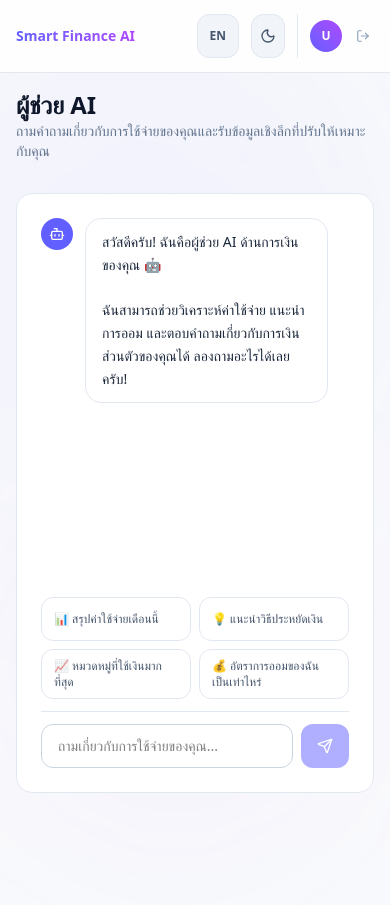
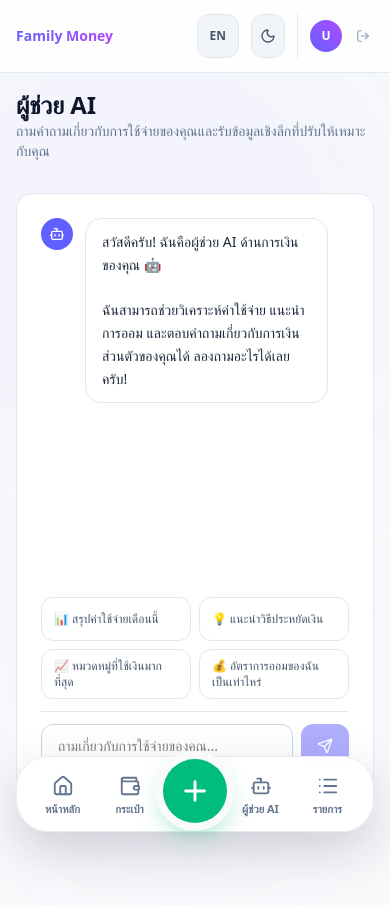
Before and after one commit to tanakornkdp/family-money-tracker, a Next.js app: page /assistant in a window 390 px wide. Before the commit the page ends 852 px from the top, so only its background shows below. Built offline with nearby package versions, Linux system fonts and the light colour scheme; no server answers.

Commit message:
feat: add mobile finance shell and quick actions

```diff
--- a/app/(dashboard)/dashboard/page.tsx
+++ b/app/(dashboard)/dashboard/page.tsx
@@ -34,6 +34,8 @@ import StackedExpenseChart from "@/components/dashboard/StackedExpenseChart";
 import CategoryBreakdownChart from "@/components/dashboard/CategoryBreakdownChart";
 import { getCardsWithBalance } from "@/services/creditCards";
 import AiInsightCard from "@/components/dashboard/AiInsightCard";
+import Link from "next/link";
+import { Camera, Image as ImageIcon, Mic, QrCode, Sparkles } from "lucide-react";
 
 async function getServerLocale(): Promise<Locale> {
   const cookieStore = await cookies();
@@ -127,6 +129,28 @@ export default async function DashboardPage({
 
   return (
     <div className="space-y-8">
+      <section className="md:hidden rounded-[2rem] bg-white p-5 shadow-sm ring-1 ring-slate-200/80 dark:bg-slate-900 dark:ring-slate-800">
+        <div className="flex items-start justify-between gap-4">
+          <div>
+            <p className="text-xs font-semibold text-slate-400">มุมมองของฉัน</p>
+            <h1 className="mt-1 text-xl font-bold text-slate-900 dark:text-white">สรุปการเงิน</h1>
+          </div>
+          <Link href="/assistant" className="rounded-full bg-emerald-50 p-2.5 text-emerald-600 dark:bg-emerald-950/50 dark:text-emerald-300" aria-label="เปิดผู้ช่วย AI"><Sparkles size={20} /></Link>
+        </div>
+        <div className="mt-5 grid grid-cols-2 divide-x divide-slate-200 rounded-2xl bg-slate-50 p-3 dark:divide-slate-700 dark:bg-slate-800/70">
+          <div className="px-2"><p className="text-xs text-slate-400">รายรับเดือนนี้</p><p className="mt-1 text-lg font-bold text-emerald-600">{formatCurrency(kpis.totalIncome, currency)}</p></div>
+          <div className="px-3"><p className="text-xs text-slate-400">รายจ่ายเดือนนี้</p><p className="mt-1 text-lg font-bold text-rose-500">{formatCurrency(kpis.totalExpense, currency)}</p></div>
+        </div>
+        <div className="mt-5 grid grid-cols-4 gap-2">
+          {[
+            { href: "/receipts", label: "ถ่ายสลิป", icon: Camera },
+            { href: "/receipts", label: "คลังภาพ", icon: ImageIcon },
+            { href: "/assistant", label: "พูดกับ AI", icon: Mic },
+            { href: "/receipts", label: "สแกน QR", icon: QrCode },
+          ].map(({ href, label, icon: Icon }) => <Link key={label} href={href} className="flex min-h-20 flex-col items-center justify-center gap-2 rounded-2xl bg-emerald-50 text-[11px] font-semibold text-emerald-700 dark:bg-emerald-950/40 dark:text-emerald-300"><Icon size={21} /><span>{label}</span></Link>)}
+        </div>
+      </section>
+
       <div className="flex flex-col sm:flex-row sm:items-end sm:justify-between gap-4">
         <DashboardHeader />
         <HouseholdViewSwitcher
--- a/app/(dashboard)/layout.tsx
+++ b/app/(dashboard)/layout.tsx
@@ -3,6 +3,7 @@ import Topbar from "@/components/layout/Topbar";
 import { createClient } from "@/lib/supabase/server";
 import { getUserSettings } from "@/services/userSettings";
 import PageTransition from "@/components/layout/PageTransition";
+import MobileShell from "@/components/layout/MobileShell";
 
 export default async function DashboardLayout({
   children,
@@ -30,12 +31,13 @@ export default async function DashboardLayout({
 
         <div className="flex">
           <Sidebar />
-          <main className="flex-1 p-4 sm:p-6 lg:p-8 min-h-[calc(100vh-65px)]">
+            <main className="flex-1 p-4 pb-28 sm:p-6 sm:pb-6 lg:p-8 min-h-[calc(100vh-65px)]">
             <div className="max-w-6xl mx-auto">
               <PageTransition>{children}</PageTransition>
             </div>
           </main>
         </div>
+        <MobileShell />
       </div>
     </div>
   );
--- /dev/null
+++ b/components/layout/MobileShell.tsx
@@ -0,0 +1,69 @@
+"use client";
+
+import Link from "next/link";
+import { usePathname } from "next/navigation";
+import { Bot, Home, List, Plus, Wallet, X } from "lucide-react";
+import clsx from "clsx";
+import { useState } from "react";
+import ChatWindow from "@/components/assistant/ChatWindow";
+import TransactionForm from "@/components/transactions/TransactionForm";
+
+const navItems = [
+  { href: "/dashboard", label: "หน้าหลัก", icon: Home },
+  { href: "/budget", label: "กระเป๋า", icon: Wallet },
+  { href: "/transactions", label: "รายการ", icon: List },
+];
+
+export default function MobileShell() {
+  const pathname = usePathname();
+  const [panel, setPanel] = useState<"assistant" | "transaction" | null>(null);
+
+  return (
+    <>
+      <div className="md:hidden fixed inset-x-0 bottom-0 z-40 px-4 pb-[max(0.75rem,env(safe-area-inset-bottom))] pointer-events-none">
+        <nav className="relative mx-auto flex max-w-md items-end justify-between rounded-[2rem] border border-slate-200/80 bg-white/95 px-3 pb-2 pt-3 shadow-[0_18px_50px_rgba(15,23,42,0.18)] backdrop-blur-xl pointer-events-auto dark:border-slate-800 dark:bg-slate-900/95">
+          {navItems.slice(0, 2).map(({ href, label, icon: Icon }) => {
+            const active = pathname === href || pathname.startsWith(`${href}/`);
+            return (
+              <Link key={href} href={href} className={clsx("flex w-20 flex-col items-center gap-1 rounded-2xl px-2 py-1.5 text-[11px] font-semibold transition", active ? "bg-emerald-50 text-emerald-700 dark:bg-emerald-950/50 dark:text-emerald-300" : "text-slate-500 dark:text-slate-400")}>
+                <Icon size={22} strokeWidth={active ? 2.5 : 2} />
+                <span>{label}</span>
+              </Link>
+            );
+          })}
+
+          <button type="button" aria-label="เพิ่มรายการ" onClick={() => setPanel("transaction")} className="-mt-12 flex h-16 w-16 shrink-0 items-center justify-center rounded-full bg-emerald-500 text-white shadow-[0_10px_24px_rgba(16,185,129,0.42)] ring-8 ring-slate-50 transition active:scale-95 dark:ring-slate-950">
+            <Plus size={32} strokeWidth={2.2} />
+          </button>
+
+          <button type="button" aria-label="ผู้ช่วย AI" onClick={() => setPanel("assistant")} className={clsx("flex w-20 flex-col items-center gap-1 rounded-2xl px-2 py-1.5 text-[11px] font-semibold transition", panel === "assistant" ? "bg-emerald-50 text-emerald-700 dark:bg-emerald-950/50 dark:text-emerald-300" : "text-slate-500 dark:text-slate-400")}>
+            <Bot size={22} />
+            <span>ผู้ช่วย AI</span>
+          </button>
+
+          <Link href="/transactions" className={clsx("flex w-20 flex-col items-center gap-1 rounded-2xl px-2 py-1.5 text-[11px] font-semibold transition", pathname.startsWith("/transactions") ? "bg-emerald-50 text-emerald-700 dark:bg-emerald-950/50 dark:text-emerald-300" : "text-slate-500 dark:text-slate-400")}>
+            <List size={22} />
+            <span>{navItems[2].label}</span>
+          </Link>
+        </nav>
+      </div>
+
+      {panel && (
+        <div className="md:hidden fixed inset-0 z-50 flex items-end bg-slate-950/35 p-0 backdrop-blur-[2px]" role="dialog" aria-modal="true">
+          <div className="max-h-[88vh] w-full overflow-hidden rounded-t-[2rem] border border-slate-200 bg-slate-50 shadow-2xl dark:border-slate-800 dark:bg-slate-950">
+            <div className="flex items-center justify-between border-b border-slate-200 px-5 py-4 dark:border-slate-800">
+              <div>
+                <div className="mx-auto mb-3 h-1.5 w-12 rounded-full bg-slate-300 dark:bg-slate-700" />
+                <h2 className="text-lg font-bold text-slate-900 dark:text-white">{panel === "assistant" ? "ผู้ช่วย AI" : "รายการใหม่"}</h2>
+              </div>
+              <button type="button" aria-label="ปิด" onClick={() => setPanel(null)} className="rounded-full p-2 text-slate-500 hover:bg-slate-200 dark:hover:bg-slate-800"><X size={20} /></button>
+            </div>
+            <div className="max-h-[calc(88vh-76px)] overflow-y-auto p-4">
+              {panel === "assistant" ? <ChatWindow /> : <TransactionForm />}
+            </div>
+          </div>
+        </div>
+      )}
+    </>
+  );
+}
--- a/components/layout/Topbar.tsx
+++ b/components/layout/Topbar.tsx
@@ -38,7 +38,7 @@ export default function Topbar({
             <Wallet className="w-4 h-4 text-white" />
           </div>
           <span className="font-bold text-sm bg-gradient-to-r from-indigo-500 to-purple-500 bg-clip-text text-transparent">
-            Smart Finance AI
+            Family Money
           </span>
         </div>
       </div>
```
